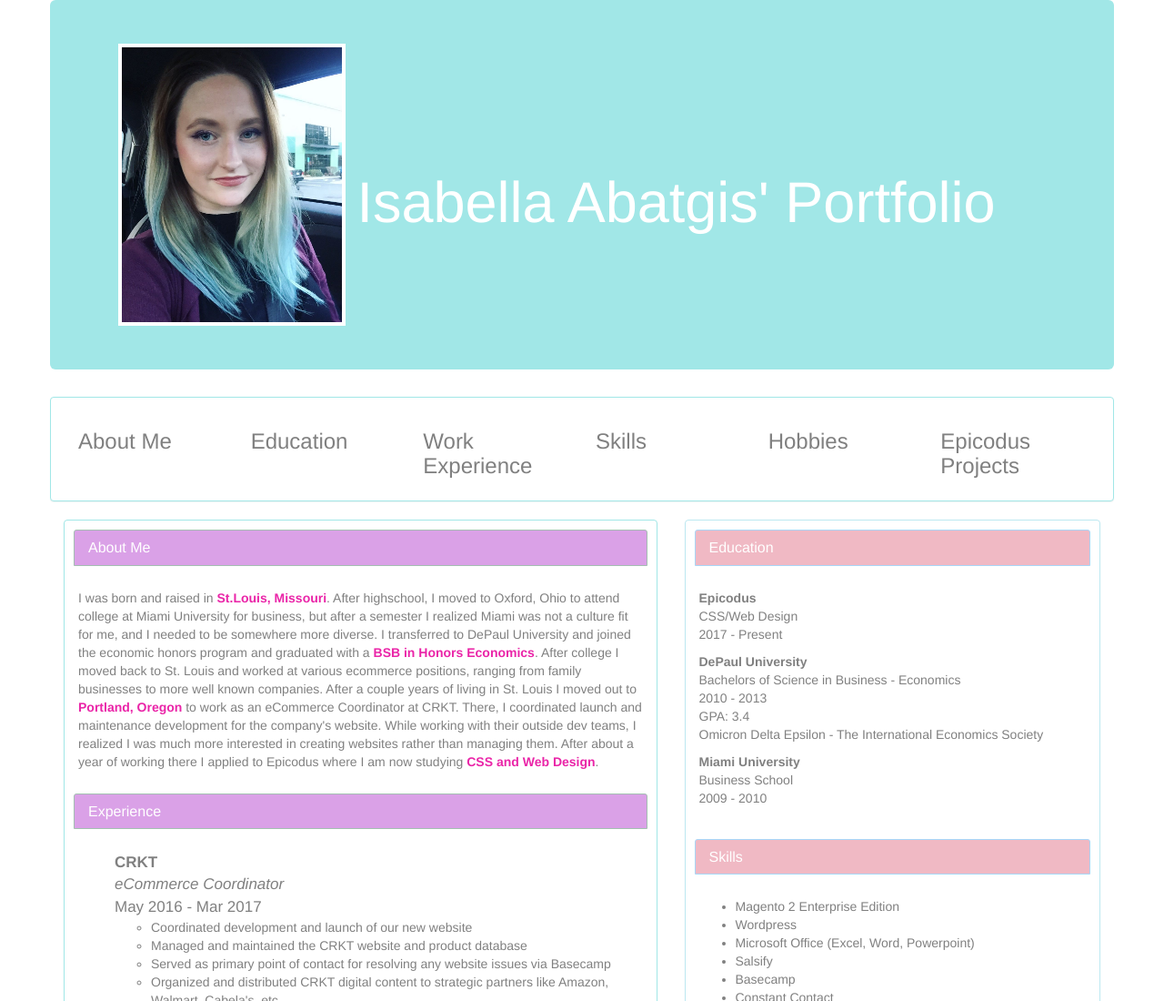
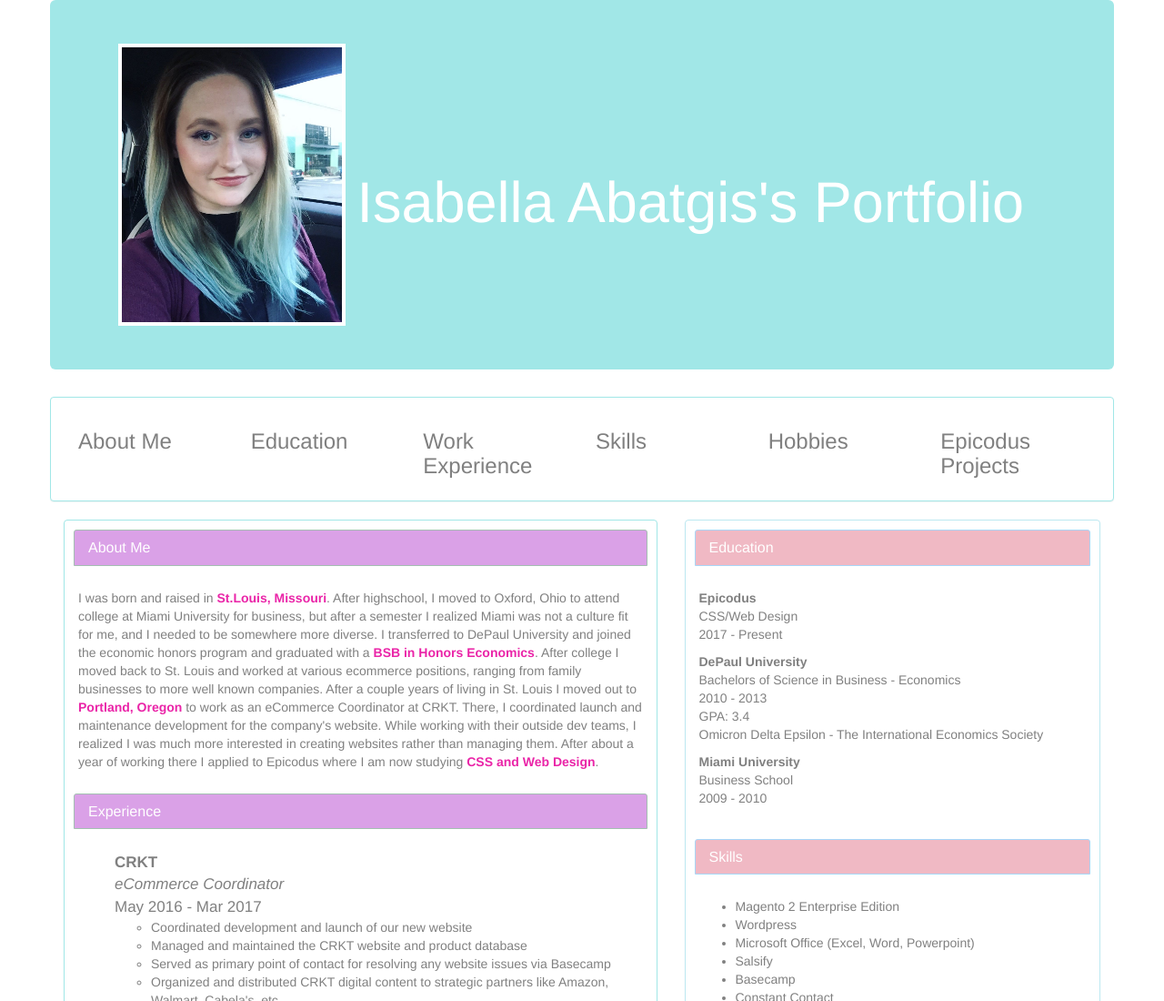
Before and after one commit to Sigtaba/portfolio, a plain HTML site: page index.html in a window 1280 px wide. Shown: the top 1100 px of the page at 91% size. Drawn offline with Linux system fonts and the light colour scheme.

Commit message:
add readme and fix grammar error

```diff
--- a/index.html
+++ b/index.html
@@ -4,7 +4,7 @@
     <link href="css/bootstrap.css" rel="stylesheet" type="text/css">
     <link rel="stylesheet" href="css/styles.css" media="screen" title="no title" charset="utf-8">
     <meta charset="utf-8">
-    <title>Isabella Abatgis' Portfolio</title>
+    <title>Isabella Abatgis's Portfolio</title>
   </head>
   <body>
     <div class="main-container">
@@ -18,7 +18,7 @@
                 </p>
               </div>
               <div class="col-md-9 col-xs-9">
-                <h1>Isabella Abatgis' Portfolio</h1>
+                <h1>Isabella Abatgis's Portfolio</h1>
               </div>
             </div>
           </div>
```
Also changed, not shown: 1 other file.
